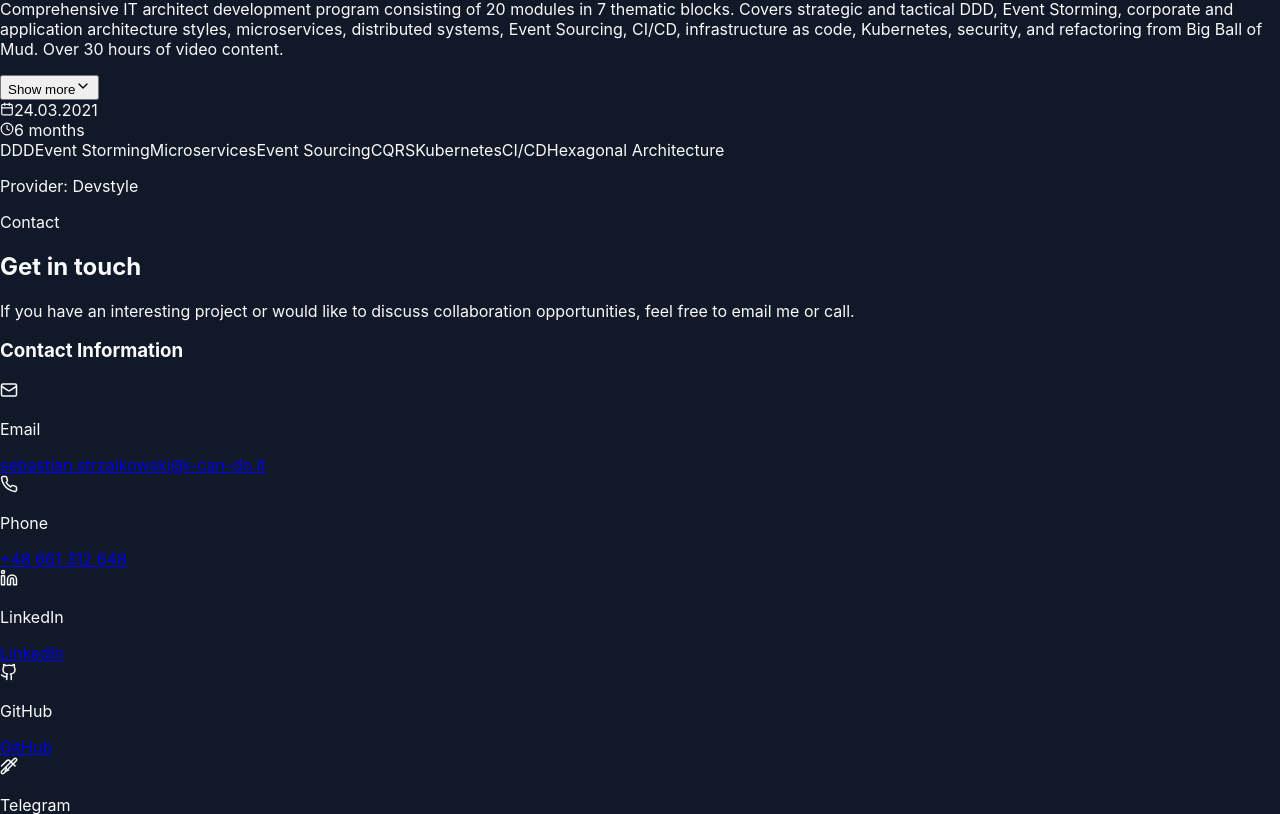
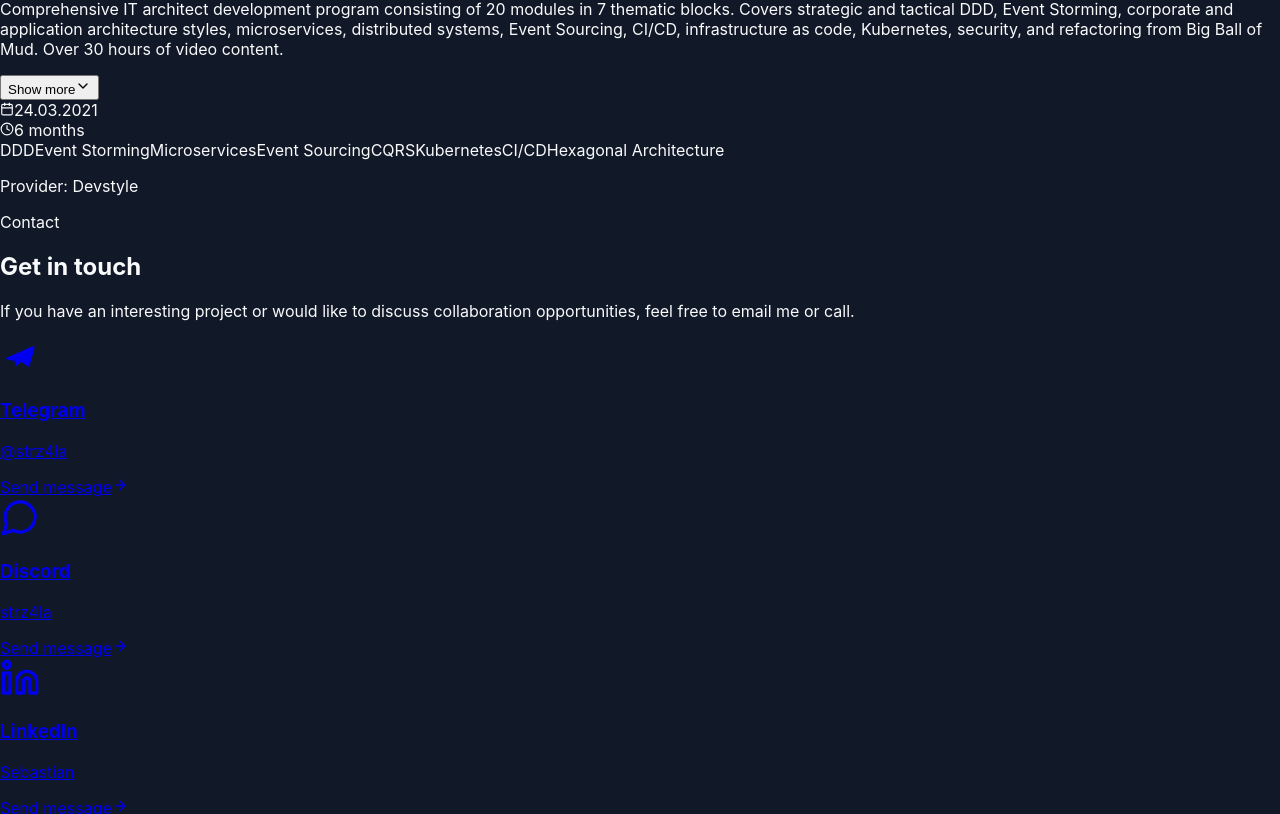
Before and after one commit to sebastianstrzalkowski/cv-website, a React (Create React App) app: page / in a window 1280 px wide. Shown: the part 11186-12000 px from the top of the page. Built offline with nearby package versions, Linux system fonts and the light colour scheme.

Commit message:
Refactor Contact section: remove form, add Telegram/Discord/LinkedIn buttons with matching design

```diff
--- a/src/components/sections/Contact.jsx
+++ b/src/components/sections/Contact.jsx
@@ -1,202 +1,70 @@
-import React, { useRef, useState } from 'react';
-import { Mail, Phone, Linkedin, ArrowRight, Github, MessageCircle } from 'lucide-react';
+import React from 'react';
+import { Linkedin, ArrowRight, MessageCircle } from 'lucide-react';
 import { useTranslation } from 'react-i18next';
-import emailjs from '@emailjs/browser';
 import developerData from '../../data/developerData';
 import RevealOnScroll from '../ui/RevealOnScroll';
 
 const Contact = () => {
   const { t } = useTranslation();
-  const formRef = useRef();
-  const [loading, setLoading] = useState(false);
-  const [success, setSuccess] = useState(false);
-  const [error, setError] = useState(false);
 
-  const handleSubmit = (e) => {
-    e.preventDefault();
-    setLoading(true);
-    setSuccess(false);
-    setError(false);
-
-    const templateParams = {
-      from_name: e.target.from_name.value,
-      reply_to: e.target.reply_to.value,
-      message: e.target.message.value,
-      to_email: "sebastian.strzalkowski@i-can-do.it"
-    };
-
-    emailjs.send(
-      'service_2yrvjqd',
-      'template_bg2ua91',
-      templateParams,
-      'mYDSK-Ps24LOITgNi'
-    )
-      .then((result) => {
-        console.log('Email sent successfully:', result.text);
-        setSuccess(true);
-        setLoading(false);
-        e.target.reset();
-      }, (error) => {
-        console.error('Error sending email:', error.text);
-        setError(true);
-        setLoading(false);
-      });
-  };
+  const contactOptions = [
+    {
+      icon: <svg xmlns="http://www.w3.org/2000/svg" width="40" height="40" viewBox="0 0 240 240" fill="currentColor" className="text-green-400 group-hover:text-white transition-colors"><path d="M98 175c-3.888 0-3.227-1.468-4.568-5.17L82 132.206 170 80c4.156-2.518-1.574 1.543-1.574 1.543L70 142l-29.288-9.088c-6.398-1.998-6.353-6.276 1.325-9.317L195 56c7.096-3.033 13.91 1.761 11.516 12.35L178 171c-1.84 8.718-9.845 7.632-13.885 5.23l-37.115-28.23-18.062 17.58c-2.062 2.067-3.804 3.82-7.938 3.82z" /></svg>,
+      title: "Telegram",
+      value: developerData.contact.telegram,
+      link: `https://t.me/${developerData.contact.telegram.replace('@', '')}`,
+    },
+    {
+      icon: <MessageCircle size={40} className="text-green-400 group-hover:text-white transition-colors" />,
+      title: "Discord",
+      value: developerData.contact.discord,
+      link: "https://discord.com/users/sebastianstrzalkowski",
+    },
+    {
+      icon: <Linkedin size={40} className="text-green-400 group-hover:text-white transition-colors" />,
+      title: "LinkedIn",
+      value: "Sebastian",
+      link: `https://${developerData.contact.linkedin}`,
+    }
+  ];
 
   return (
-    <section id="contact" className="py-20 bg-gray-800 text-white p-4 relative">
+    <section id="contact" className="py-20 bg-gray-900 text-white p-4 relative min-h-[500px] flex items-center">
       {/* Background accents */}
       <div className="absolute top-0 right-0 w-96 h-96 bg-green-500 rounded-full opacity-5 blur-3xl"></div>
+      <div className="absolute bottom-0 left-0 w-64 h-64 bg-teal-500 rounded-full opacity-5 blur-3xl"></div>
 
       <div className="container mx-auto max-w-5xl relative z-10">
         <RevealOnScroll width="100%">
-          <div className="text-center mb-12">
+          <div className="text-center mb-16">
             <span className="inline-block bg-green-500 bg-opacity-20 text-green-400 px-4 py-1 rounded-full text-sm font-medium mb-4">{t('contact.title')}</span>
             <h2 className="text-3xl md:text-4xl font-bold">{t('contact.subtitle')}</h2>
             <p className="text-gray-300 mt-4 max-w-xl mx-auto">{t('contact.description')}</p>
           </div>
 
-          <div className="bg-gray-900 rounded-xl overflow-hidden shadow-xl border border-gray-700">
-            <div className="grid md:grid-cols-2 grid-cols-1">
-              <div className="p-8 bg-gradient-to-br from-gray-800 to-gray-900">
-                <h3 className="text-2xl font-semibold mb-6 text-green-400">{t('contact.contactDetails')}</h3>
-                <div className="space-y-6">
-                  <div className="flex items-center">
-                    <div className="bg-green-900 bg-opacity-30 w-10 h-10 rounded-full flex items-center justify-center mr-4">
-                      <Mail size={18} className="text-green-400" />
-                    </div>
-                    <div>
-                      <p className="text-sm text-gray-400">{t('contact.contactLabels.email')}</p>
-                      <a href={`mailto:${developerData.contact.email}`} className="hover:text-green-400 transition-colors">
-                        {developerData.contact.email}
-                      </a>
-                    </div>
+          <div className="grid md:grid-cols-3 gap-8 max-w-4xl mx-auto">
+            {contactOptions.map((option, index) => (
+              <a
+                key={index}
+                href={option.link}
+                target="_blank"
+                rel="noopener noreferrer"
+                className="bg-gray-800 bg-opacity-90 rounded-xl overflow-hidden shadow-xl border border-gray-700 transition-all duration-300 hover:transform hover:scale-105 hover:shadow-green-900 hover:shadow-lg group"
+              >
+                <div className="bg-gradient-to-r from-green-400 to-teal-400 h-2"></div>
+                <div className="p-8 flex flex-col items-center text-center">
+                  <div className="mb-6 p-4 bg-gray-900 rounded-full group-hover:bg-green-500 transition-colors">
+                    {option.icon}
                   </div>
-                  <div className="flex items-center">
-                    <div className="bg-green-900 bg-opacity-30 w-10 h-10 rounded-full flex items-center justify-center mr-4">
-                      <Phone size={18} className="text-green-400" />
-                    </div>
-                    <div>
-                      <p className="text-sm text-gray-400">{t('contact.contactLabels.phone')}</p>
-                      <a href={`tel:${developerData.contact.phone}`} className="hover:text-green-400 transition-colors">
-                        {developerData.contact.phone}
-                      </a>
-                    </div>
-                  </div>
-                  <div className="flex items-center">
-                    <div className="bg-green-900 bg-opacity-30 w-10 h-10 rounded-full flex items-center justify-center mr-4">
-                      <Linkedin size={18} className="text-green-400" />
-                    </div>
-                    <div>
-                      <p className="text-sm text-gray-400">{t('contact.contactLabels.linkedin')}</p>
-                      <a href={`https://${developerData.contact.linkedin}`} target="_blank" rel="noopener noreferrer" className="hover:text-green-400 transition-colors">
-                        LinkedIn
-                      </a>
-                    </div>
-                  </div>
-
-                  {/* GitHub */}
-                  <div className="flex items-center">
-                    <div className="bg-green-900 bg-opacity-30 w-10 h-10 rounded-full flex items-center justify-center mr-4">
-                      <Github size={18} className="text-green-400" />
-                    </div>
-                    <div>
-                      <p className="text-sm text-gray-400">{t('contact.contactLabels.github')}</p>
-                      <a href={`https://github.com/${developerData.contact.github.replace('github.com/', '')}`} target="_blank" rel="noopener noreferrer" className="hover:text-green-400 transition-colors">
-                        GitHub
-                      </a>
-                    </div>
-                  </div>
-
-                  {/* Telegram */}
-                  <div className="flex items-center">
-                    <div className="bg-green-900 bg-opacity-30 w-10 h-10 rounded-full flex items-center justify-center mr-4">
-                      <svg xmlns="http://www.w3.org/2000/svg" width="18" height="18" viewBox="0 0 24 24" fill="none" stroke="currentColor" strokeWidth="2" strokeLinecap="round" strokeLinejoin="round" className="text-green-400">
-                        <path d="M21.73 2.27a2 2 0 0 0-2.83 0L2.27 18.9a2 2 0 0 0 0 2.83 2 2 0 0 0 2.83 0L21.73 5.1a2 2 0 0 0 0-2.83z" />
-                        <path d="M8.5 14.5 7 19l4.5-1.5" />
-                        <path d="m2 12 7.3-7.2c1-1 2.5-1 3.4 0l7.4 7.2" />
-                      </svg>
-                    </div>
-                    <div>
-                      <p className="text-sm text-gray-400">{t('contact.contactLabels.telegram')}</p>
-                      <a href={`https://t.me/${developerData.contact.telegram.replace('@', '')}`} target="_blank" rel="noopener noreferrer" className="hover:text-green-400 transition-colors">
-                        Telegram
-                      </a>
-                    </div>
-                  </div>
-
-                  {/* Discord */}
-                  <div className="flex items-center">
-                    <div className="bg-green-900 bg-opacity-30 w-10 h-10 rounded-full flex items-center justify-center mr-4">
-                      <MessageCircle size={18} className="text-green-400" />
-                    </div>
-                    <div>
-                      <p className="text-sm text-gray-400">{t('contact.contactLabels.discord')}</p>
-                      <a href="https://discord.com/users/sebastianstrzalkowski" target="_blank" rel="noopener noreferrer" className="hover:text-green-400 transition-colors">
-                        Discord
-                      </a>
-                    </div>
+                  <h3 className="text-xl font-bold mb-2 text-white group-hover:text-green-400 transition-colors">{option.title}</h3>
+                  <p className="text-gray-400 group-hover:text-white transition-colors">{option.value}</p>
+                  <div className="mt-6 flex items-center text-sm text-green-400 group-hover:text-green-300 transition-colors">
+                    <span>{t('contact.form.send')}</span>
+                    <ArrowRight size={16} className="ml-2" />
                   </div>
                 </div>
-              </div>
-              <div className="p-8">
-                <h3 className="text-2xl font-semibold mb-6 text-green-400">{t('contact.form.title')}</h3>
-                <form ref={formRef} onSubmit={handleSubmit} className="space-y-4">
-                  <input type="hidden" name="to_email" value="sebastian.strzalkowski@i-can-do.it" />
-
-                  <div>
-                    <label className="block text-sm text-gray-400 mb-1">{t('contact.form.name')}</label>
-                    <input
-                      type="text"
-                      name="from_name"
-                      placeholder={t('contact.form.namePlaceholder')}
-                      className="w-full p-3 rounded-lg bg-gray-800 border border-gray-700 focus:outline-none focus:border-green-500 transition-colors"
-                      required
-                    />
-                  </div>
-                  <div>
-                    <label className="block text-sm text-gray-400 mb-1">{t('contact.form.email')}</label>
-                    <input
-                      type="email"
-                      name="reply_to"
-                      placeholder={t('contact.form.emailPlaceholder')}
-                      className="w-full p-3 rounded-lg bg-gray-800 border border-gray-700 focus:outline-none focus:border-green-500 transition-colors"
-                      required
-                    />
-                  </div>
-                  <div>
-                    <label className="block text-sm text-gray-400 mb-1">{t('contact.form.message')}</label>
-                    <textarea
-                      name="message"
-                      placeholder={t('contact.form.messagePlaceholder')}
-                      rows="4"
-                      className="w-full p-3 rounded-lg bg-gray-800 border border-gray-700 focus:outline-none focus:border-green-500 transition-colors resize-y"
-                      required
-                    ></textarea>
-                  </div>
-                  <button
-                    type="submit"
-                    className="bg-green-600 hover:bg-green-700 w-full text-white px-6 py-3 rounded-lg flex items-center justify-center transition-all font-medium disabled:opacity-70 disabled:cursor-not-allowed"
-                    disabled={loading}
-                  >
-                    {loading ? t('contact.form.sending') : t('contact.form.send')}
-                    {!loading && <ArrowRight className="ml-2" size={18} />}
-                  </button>
-
-                  {success && (
-                    <div className="bg-green-500 bg-opacity-20 text-green-400 p-3 rounded-lg text-center">
-                      {t('contact.form.success')}
-                    </div>
-                  )}
-
-                  {error && (
-                    <div className="bg-red-500 bg-opacity-20 text-red-400 p-3 rounded-lg text-center">
-                      {t('contact.form.error')}
-                    </div>
-                  )}
-                </form>
-              </div>
-            </div>
+              </a>
+            ))}
           </div>
         </RevealOnScroll>
       </div>
```
